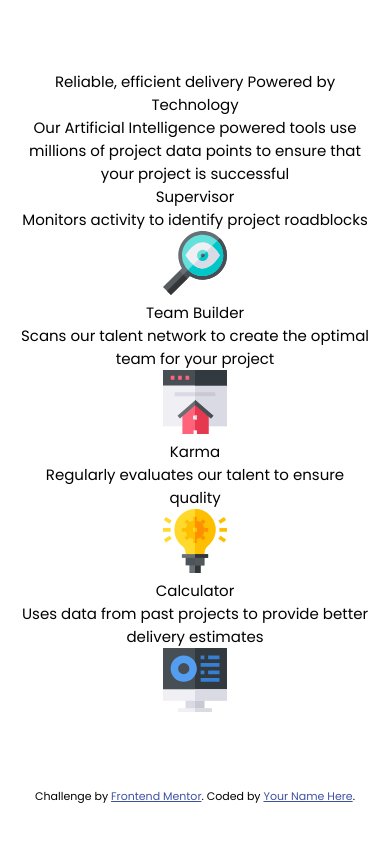
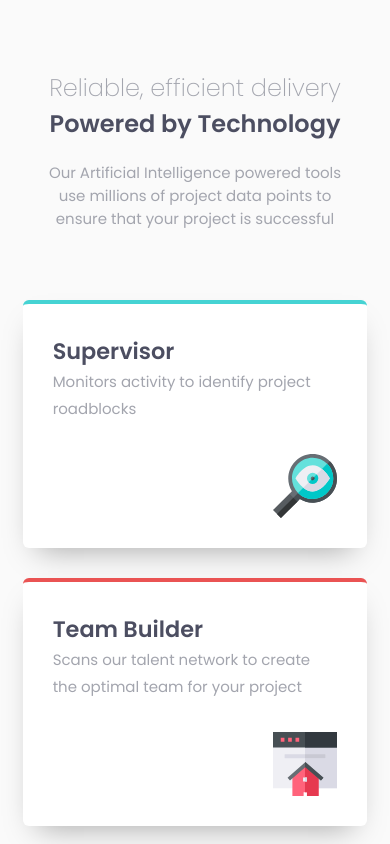
Before and after one commit to Ar1f007/fmentor-four-card-feature-section, a plain HTML site: page index.html in a window 390 px wide. Shown: the top 844 px of the page. Drawn offline with Linux system fonts and the light colour scheme.

Commit message:
mobile design done

```diff
--- a/index.html
+++ b/index.html
@@ -28,8 +28,8 @@
 </head>
 
 <body>
-  <section class="main-section">
-
+  <section>
+    <div class="container">
       <div class="heading">
         <span class="topic-heading">Reliable, efficient delivery</span>
         <span class="topic-heading__contributor-name">Powered by Technology</span>
@@ -37,30 +37,30 @@
           to ensure that your project is successful</p>
       </div>
 
-    <div class="card-1">
+      <div class="card card-1">
         <span class="card-heading">Supervisor</span>
         <p class="card-content">Monitors activity to identify project roadblocks</p>
-      <img src="./images/icon-supervisor.svg" alt="" class="align">
+        <img src="./images/icon-supervisor.svg" alt="" class="align-img">
       </div>
 
-    <div class="card-2">
+      <div class="card card-2">
         <span class="card-heading">Team Builder</span>
         <p class="card-content">Scans our talent network to create the optimal team for your project</p>
-      <img src="./images/icon-team-builder.svg" alt="" class="align">
+        <img src="./images/icon-team-builder.svg" alt="" class="align-img">
       </div>
 
-    <div class="card-3">
+      <div class="card card-3">
         <span class="card-heading">Karma</span>
         <p class="card-content">Regularly evaluates our talent to ensure quality</p>
-      <img src="./images/icon-karma.svg" alt="" class="align">
+        <img src="./images/icon-karma.svg" alt="" class="align-img">
       </div>
 
-    <div class="card-4">
+      <div class="card card-4">
         <span class="card-heading">Calculator</span>
         <p class="card-content">Uses data from past projects to provide better delivery estimates</p>
-      <img src="./images/icon-calculator.svg" alt="" class="align">
+        <img src="./images/icon-calculator.svg" alt="" class="align-img">
       </div>
-
+    </div>
   </section>
 
   <footer>
--- a/style.css
+++ b/style.css
@@ -3,16 +3,73 @@
   padding: 0;
 }
 body {
+  background-color: hsl(0, 0%, 98%);
   width: 100%;
-  max-width: 1440px;
   text-align: center;
   font-size: 0.9375rem;
   font-family: "Poppins", sans-serif;
 }
 
-.main-section {
+.container {
   display: flex;
   flex-flow: wrap column;
   width: 90%;
-  margin: 70px auto;
+  margin: 4.375rem auto;
 }
+
+.topic-heading {
+  display: block;
+  line-height: 1.5;
+  font-size: 1.5rem;
+  font-weight: 200;
+  color: hsl(229, 6%, 66%);
+}
+.topic-heading__contributor-name {
+  font-size: 1.5rem;
+  color: hsl(234, 12%, 34%);
+  font-weight: 600;
+}
+.topic-statement {
+  padding: 20px;
+  color: hsl(229, 6%, 66%);
+}
+
+.card {
+  width: calc(100vw - 30%);
+  padding: 30px;
+  text-align: left;
+  border-radius: 6px;
+  background-color: #fff;
+  margin: 15px auto;
+  box-shadow: 0px 15px 30px -14px rgba(0, 0, 0, 0.35);
+}
+.card-heading {
+  font-size: 1.4rem;
+  font-weight: 600;
+  color: hsl(234, 12%, 34%);
+}
+.card-content {
+  color: hsl(229, 6%, 66%);
+  line-height: 1.8;
+}
+
+.align-img {
+  display: block;
+  margin: 2rem 0 0 auto;
+}
+
+.card-1 {
+  margin-top: 50px;
+  border-top: 4px solid hsl(180, 62%, 55%);
+}
+
+.card-2 {
+  border-top: 4px solid hsl(0, 78%, 62%);
+}
+
+.card-3 {
+  border-top: 4px solid hsl(34, 97%, 64%);
+}
+.card-4 {
+  border-top: 4px solid hsl(212, 86%, 64%);
+}
```
Lines whose indentation alone changed are shown as unchanged.
